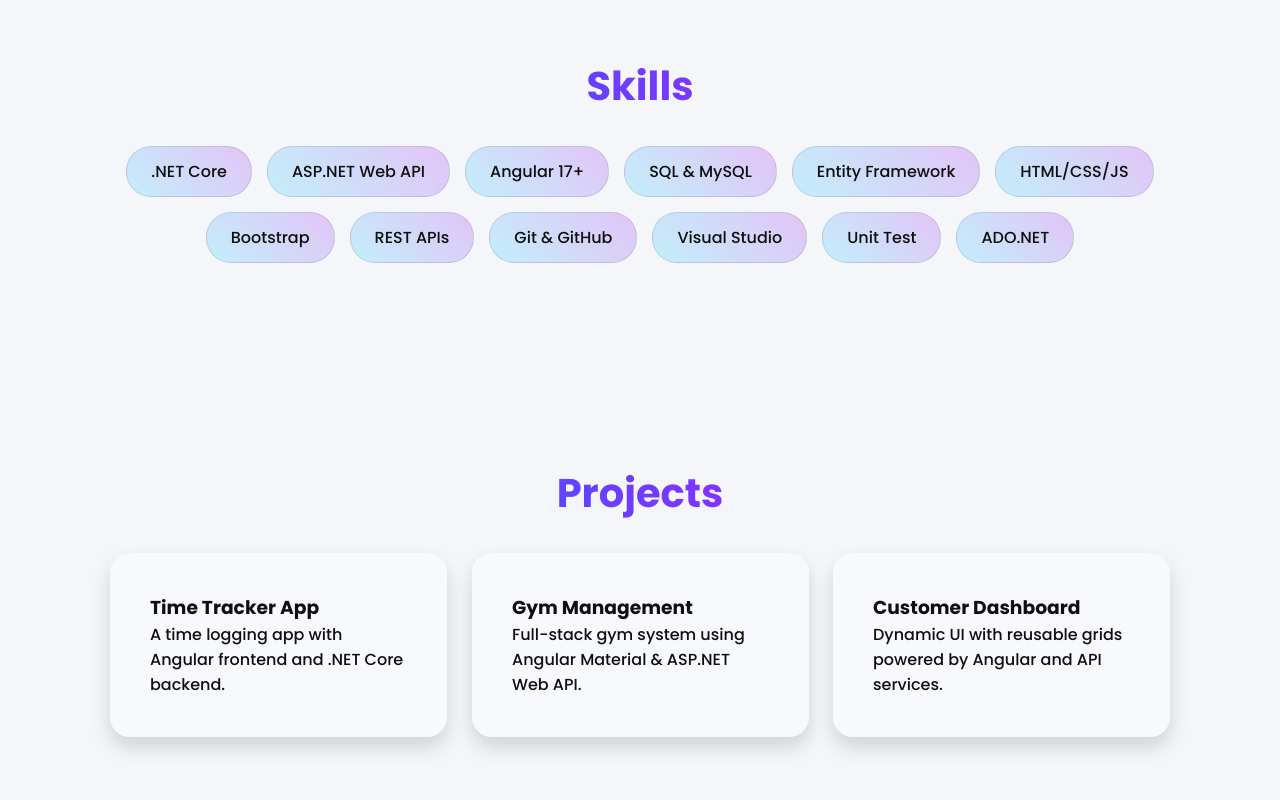
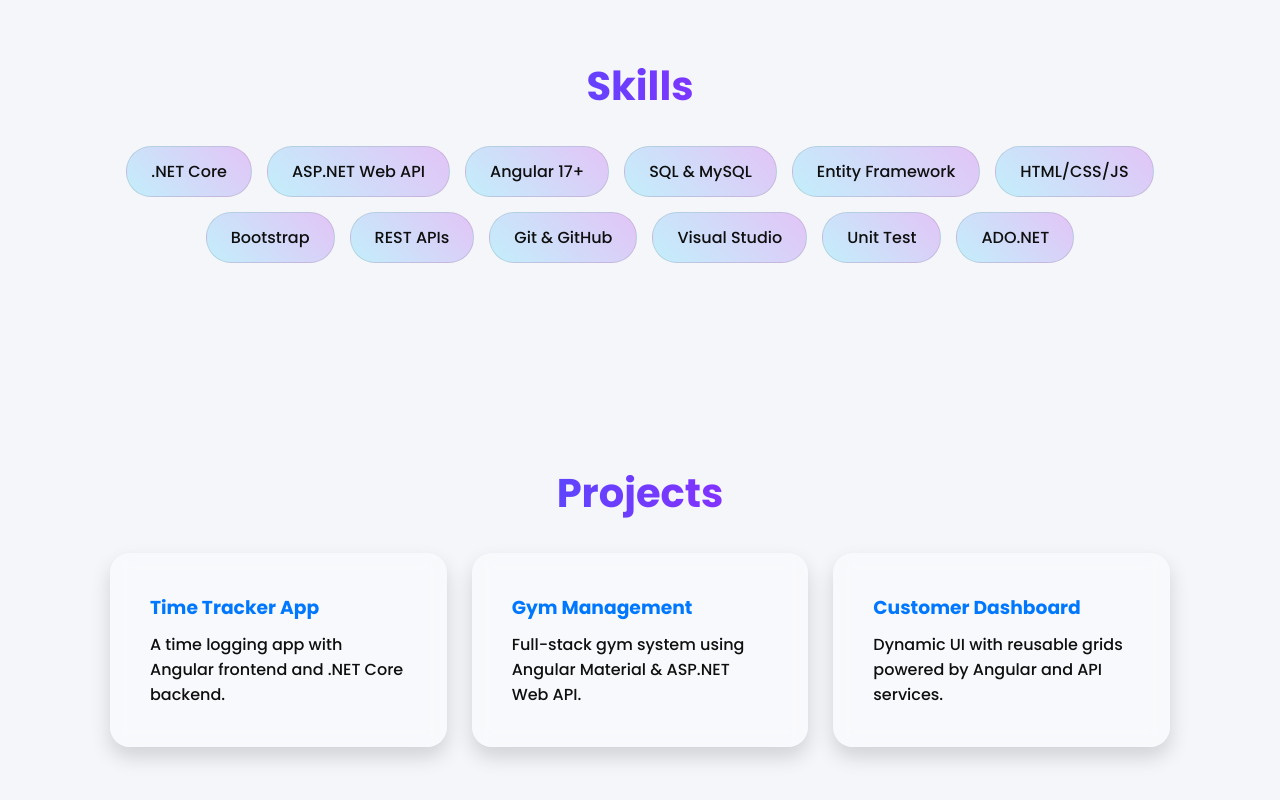
Before and after one commit to webdevvikasmishra/my-website, a plain HTML site: page index.html in a window 1280 px wide. Shown: the part 1264-2064 px from the top of the page. Drawn offline with Linux system fonts and the light colour scheme.

Commit message:
Add files via upload

```diff
--- a/index.html
+++ b/index.html
@@ -97,27 +97,16 @@
       padding: 0 20px;
     }
 
-    header > div {
-      opacity: 0;
-      transform: translateY(-50px);
-      animation: headerSlide 1.2s ease-out 0.3s forwards;
-    }
-
-    @keyframes headerSlide {
-      to {
-        opacity: 1;
-        transform: translateY(0);
-      }
-    }
-
     header h1 {
       font-size: 3.5rem;
       margin-bottom: 10px;
+      animation: fadeInDown 1s ease;
     }
 
     header p {
       font-size: 1.2rem;
       margin-bottom: 30px;
+      animation: fadeInUp 1.2s ease;
     }
 
     .btn {
@@ -129,7 +118,7 @@
       font-size: 1rem;
       text-decoration: none;
       transition: transform 0.3s ease, box-shadow 0.3s ease;
-      animation: pulse 2s infinite;
+      animation: fadeInUp 1.4s ease;
     }
 
     .btn:hover {
@@ -137,15 +126,18 @@
       box-shadow: 0 12px 25px rgba(0, 0, 0, 0.3);
     }
 
-    @keyframes pulse {
-      0%, 100% { transform: scale(1); }
-      50% { transform: scale(1.05); }
-    }
-
     section {
       padding: 100px 20px;
       max-width: 1100px;
       margin: auto;
+      opacity: 0;
+      transform: translateY(40px);
+      transition: opacity 1s ease, transform 1s ease;
+    }
+
+    section.show-section {
+      opacity: 1;
+      transform: translateY(0);
     }
 
     section h2 {
@@ -189,13 +181,9 @@
       gap: 25px;
     }
 
-    .project-card {
-      transition: transform 0.4s ease, box-shadow 0.3s ease;
-    }
-
-    .project-card:hover {
-      transform: perspective(800px) rotateX(5deg) rotateY(3deg) scale(1.02);
-      box-shadow: 0 20px 40px rgba(0, 0, 0, 0.2);
+    .project-card h3 {
+      color: var(--primary-color);
+      margin-bottom: 10px;
     }
 
     footer {
@@ -241,16 +229,14 @@
       }
     }
 
-    .hidden-section {
-      opacity: 0;
-      transform: translateY(40px) scale(0.98);
-      transition: all 0.8s ease-out;
-      will-change: opacity, transform;
+    @keyframes fadeInDown {
+      from { opacity: 0; transform: translateY(-30px); }
+      to { opacity: 1; transform: translateY(0); }
     }
 
-    .show-section {
-      opacity: 1;
-      transform: translateY(0) scale(1);
+    @keyframes fadeInUp {
+      from { opacity: 0; transform: translateY(30px); }
+      to { opacity: 1; transform: translateY(0); }
     }
   </style>
 </head>
@@ -304,15 +290,15 @@
   <section id="projects" class="hidden-section">
     <h2>Projects</h2>
     <div class="projects-grid">
-      <div class="project-card hidden-section">
+      <div class="project-card">
         <h3>Time Tracker App</h3>
         <p>A time logging app with Angular frontend and .NET Core backend.</p>
       </div>
-      <div class="project-card hidden-section">
+      <div class="project-card">
         <h3>Gym Management</h3>
         <p>Full-stack gym system using Angular Material & ASP.NET Web API.</p>
       </div>
-      <div class="project-card hidden-section">
+      <div class="project-card">
         <h3>Customer Dashboard</h3>
         <p>Dynamic UI with reusable grids powered by Angular and API services.</p>
       </div>
@@ -337,6 +323,16 @@
       document.getElementById('nav-links').classList.toggle('active');
     }
 
+    // CLOSE MENU ON LINK CLICK (Mobile)
+    document.querySelectorAll('#nav-links a').forEach(link => {
+      link.addEventListener('click', () => {
+        const nav = document.getElementById('nav-links');
+        if (nav.classList.contains('active')) {
+          nav.classList.remove('active');
+        }
+      });
+    });
+
     function toggleTheme() {
       const html = document.documentElement;
       const icon = document.getElementById("themeIcon");
@@ -349,6 +345,7 @@
       }
     }
 
+    // Animate on scroll
     const observer = new IntersectionObserver(entries => {
       entries.forEach(entry => {
         if (entry.isIntersecting) {
```
